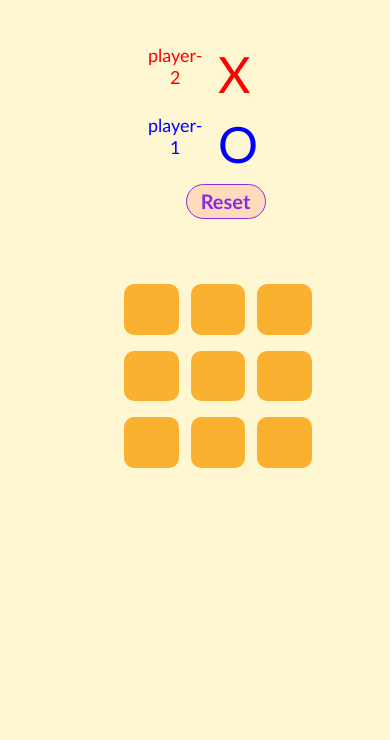
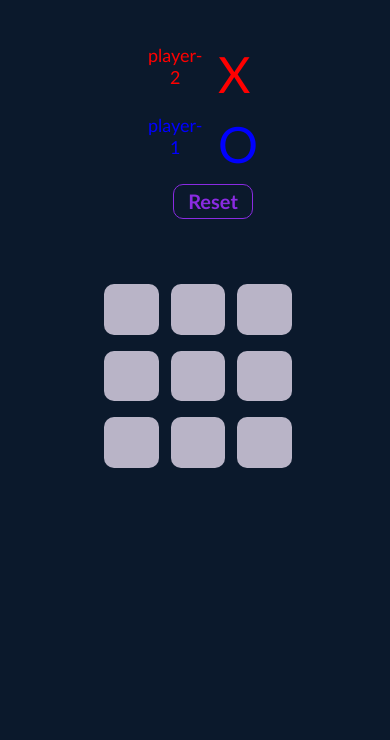
Before and after one commit to jay240322/TIC-TAC-TOE., a plain HTML site: page index.html in a window 390 px wide. Shown: the part 104-844 px from the top of the page. Drawn offline with Linux system fonts and the light colour scheme.

Commit message:
Update design.css

```diff
--- a/design.css
+++ b/design.css
@@ -83,18 +83,21 @@ body{
     height: 35px;
     width:80px;
     font-size: 20px;
-    border-radius: 20px;
+    border-radius: 10px;
     text-align: center;
     font-family: 'Gill Sans', 'Gill Sans MT', Calibri, 'Trebuchet MS', sans-serif;
     color:blueviolet;
     border: 1px solid blueviolet;
     background-color:#FDDBBB;
     cursor: pointer;
-    margin-left: 35px;
+    margin-left: 10px;
     margin-top: 10px;
     font-weight: bold;
 }
 @media only screen and (max-width: 408px) {
+    body{
+        background-color: #0B192C;
+    }
    .main{
     height: 500px;
     display: grid;
@@ -104,6 +107,7 @@ body{
     height: 40px;
     width: 200px;
     font-size: 30px;
+    color: #FFF4B7;
    }
    .player-info{
     display: grid;
@@ -118,6 +122,9 @@ body{
     position: fixed;
     justify-content: center;
    }
+   .reset{
+    background-color: #0B192C;
+   }
    .info{
     height: 50px;
     width: 50px;
@@ -126,7 +133,7 @@ body{
    }
    .board{
      margin-top:200px;
-     margin-left: 110px;
+     margin-left: 90px;
      height:200px;
      width: 200px;
    }
@@ -134,15 +141,16 @@ body{
     height:13vw;
     width: 14vw;
     font-size: 35px;
+    background-color:#B9B4C7;
    }
    .winner{
     height: 43vw;
     width: 44vw;
-    margin-left: 120px;
+    margin-left: 100px;
     margin-top: 200px;
     font-size: 20px;
     display: none;
-    backdrop-filter: blur(5px);
+    backdrop-filter: blur(10px);
     border: 2px solid black;
    }
 }
```
